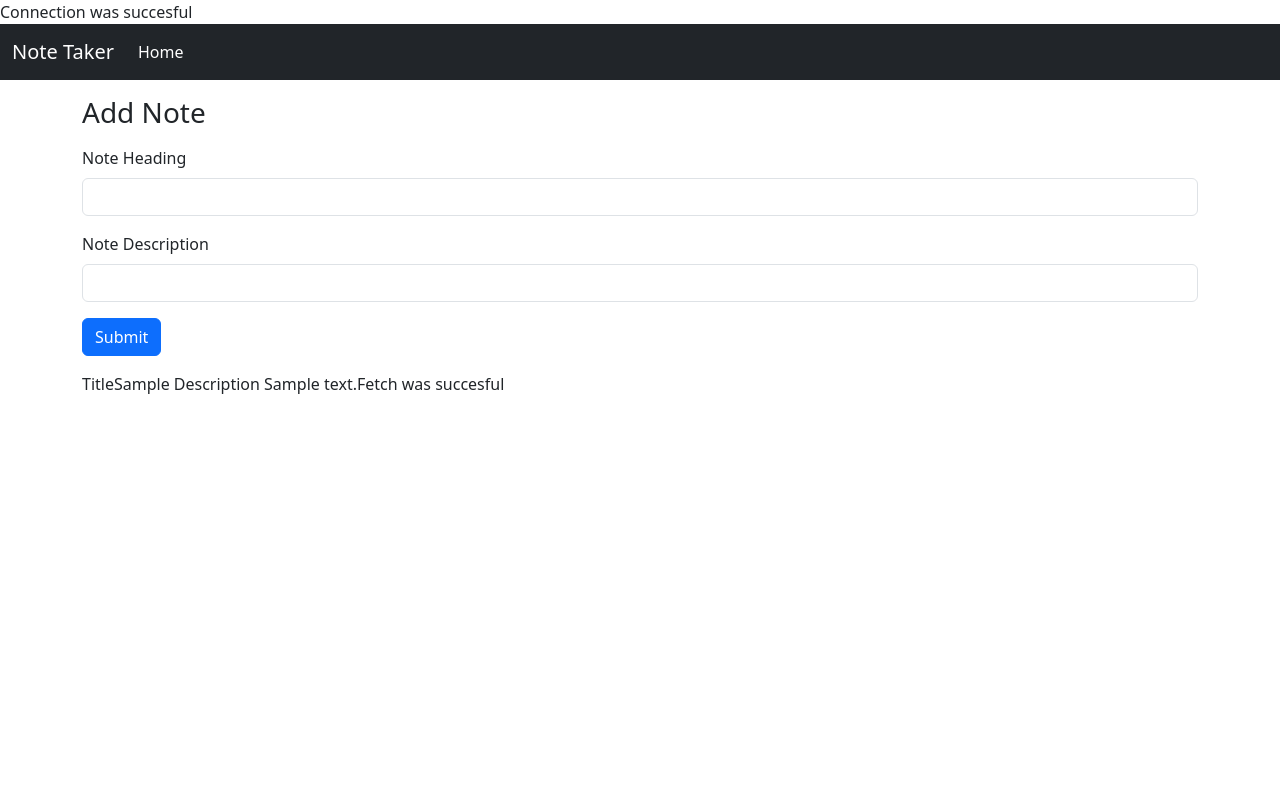
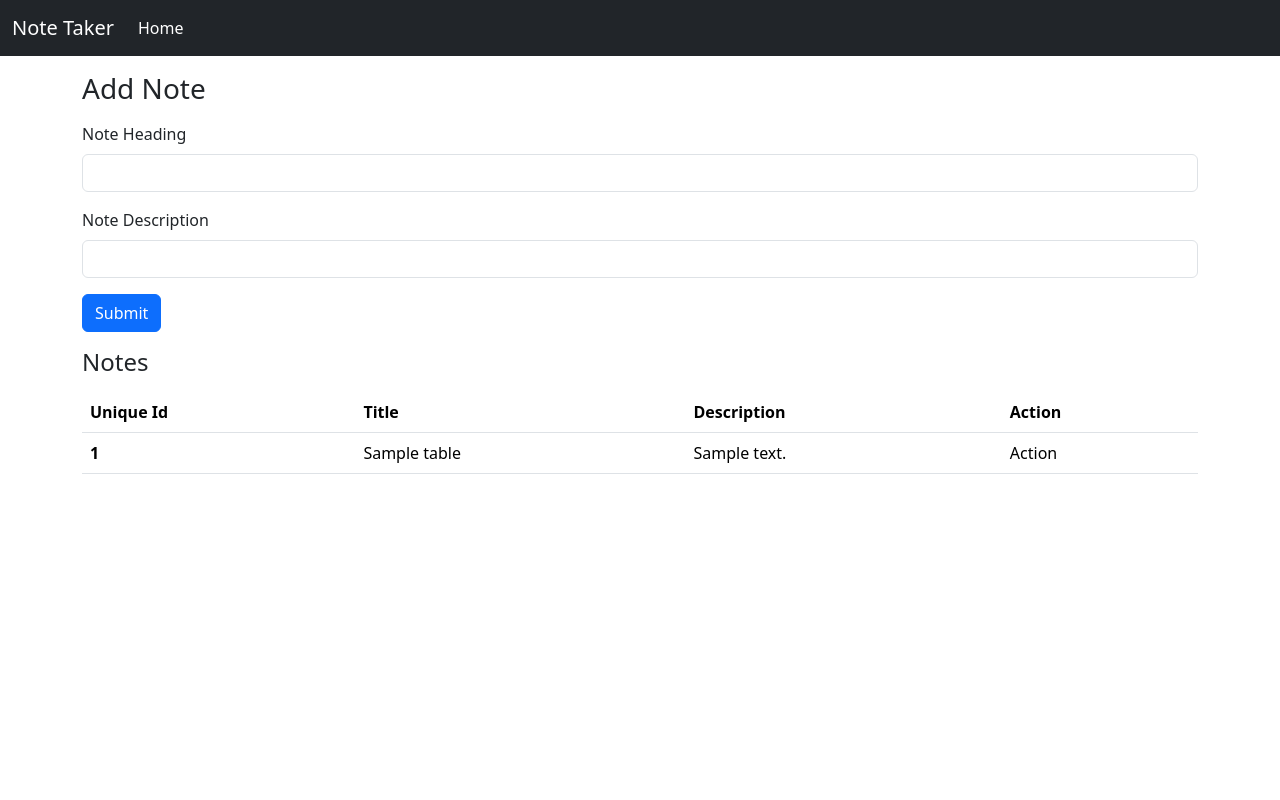
Before and after one commit to Simpl1fy/Notes_PHP, a PHP site: page / in a window 1280 px wide. Run offline with PHP 8.4, Linux system fonts and the light colour scheme; tables that the repository leaves empty or names only in its code hold one stand-in row (values such as "Sample post").

Commit message:
added code for fetching from database and showing data in tabular form

```diff
--- a/index.php
+++ b/index.php
@@ -8,9 +8,7 @@ $database = "notes";
 
 $conn = mysqli_connect($servername, $username, $password, $database);
 
-if($conn) {
-    echo "Connection was succesful";
-} else {
+if(!$conn) {
     echo "Connection was not succesful -->" . mysqli_connect_error();
 }
 ?>
@@ -61,15 +59,31 @@ if($conn) {
     </div>
 
     <div class="container">
+        <h4 class="my-3">Notes</h4>
+        <table class="table">
+            <thead>
+                <tr>
+                <th scope="col">Unique Id</th>
+                <th scope="col">Title</th>
+                <th scope="col">Description</th>
+                <th scope="col">Action</th>
+                </tr>
+            </thead>
+                <tbody>
+                    <tr>
                         <?php
                         $sql = "SELECT * FROM `note_table`";
                         $result = mysqli_query($conn, $sql);
-
                         while($row = mysqli_fetch_assoc($result)) {
-            echo "Title". $row["tile"] ." Description ". $row["description"];
-            echo "Fetch was succesful";
+                            echo "<th scope='row'>" . $row["uid"] ."</th>
+                            <td>" .$row["title"] ."</td>
+                            <td>" .$row["description"] ."</td>
+                            <td> Action </td>";
                         }
                         ?>
+                    </tr>
+                </tbody>
+        </table>
     </div>
 
     <script src="https://cdn.jsdelivr.net/npm/bootstrap@5.3.3/dist/js/bootstrap.bundle.min.js" integrity="sha384-YvpcrYf0tY3lHB60NNkmXc5s9fDVZLESaAA55NDzOxhy9GkcIdslK1eN7N6jIeHz" crossorigin="anonymous"></script>
```
Lines whose indentation alone changed are shown as unchanged.
